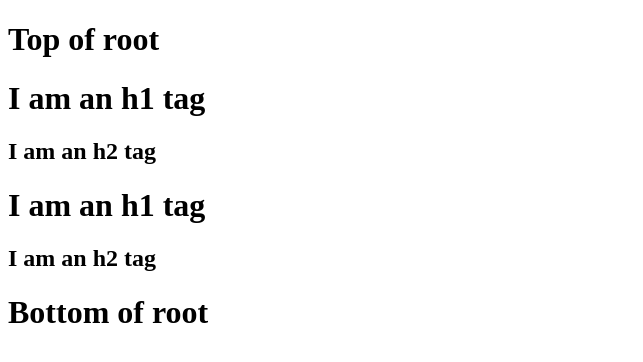
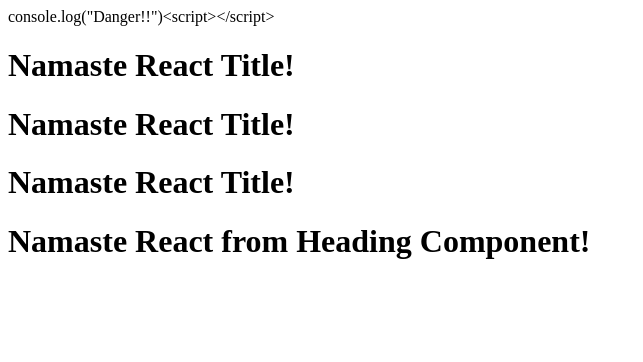
Before and after one commit to Harshita-Kohli/Namaste-React, a React (Vite) app: page / in a window 1280 px wide. Shown: the top 362 px of the page, without its empty margins (0-643 px from the left). Built offline with nearby package versions, Linux system fonts and the light colour scheme.

Commit message:
episode-03

```diff
--- a/App.js
+++ b/App.js
@@ -1,38 +1,44 @@
 import React from "react";
 import ReactDOM from "react-dom/client";
 
-//The React equivalent of the above HTML is this:
-const parent = React.createElement("div", { id: "parent" }, //parent div
-    [React.createElement("div", { id: "child1" }, //child 1 div having h1 and h2
-        [React.createElement("h1", {}, "I am an h1 tag"), React.createElement("h2", {}, "I am an h2 tag")])
-        ,
-    React.createElement("div", { id: "child2" }, ///child 2 div having h1 and h2
-        [React.createElement("h1", {}, "I am an h1 tag"), React.createElement("h2", {}, "I am an h2 tag")])
-    ]
-);
+//React Element
+// const heading = React.createElement("h1", {}, "Namaste React!"); //a React element created using core react
+
+const jsxHeading = <h1 className="heading">Namaste React</h1>;// react element created using JSx syntax
+
+//----------------------------------------------
+//React Functional Component: a JS function returning some piece of JSX
+//Using Normal Arrow function syntax:
+const TitleComponent = () =>{
+    return <h1 className="heading">Namaste React Title!</h1>;
+}
+//We are doing Component Composition when we are using a component inside another component
+//Using Shorthand Arrow function notation:
+const HeadingComponent = () => (
+        <div>
+            <TitleComponent/>
+            <h1 className="heading2">Namaste React from Heading Component!</h1>
+        </div>
+    )
+//--------------------------------------------
+//Trying to inject a malicious script in the JSX
+const title = `console.log("Danger!!")<script></script>`;
+
+const HeadingComponent2 = () => {
+    return <div>
+                {title}
+                {/**All the following three are the ways to use a component inside another component*/}
+                {TitleComponent()}
+                <TitleComponent/>
+                <TitleComponent></TitleComponent>
+
+                <h1 className="heading2">Namaste React from Heading Component!</h1>
+            </div>
+}
+
 const root = ReactDOM.createRoot(document.getElementById("root"));
-root.render(parent);
-console.log(parent);
-
-
-// const heading = React.createElement(
-//     "h1",
-//     {id:"heading", xyz: "abc"},  //the 2nd argument is the attributes that we want to give to the h1 tag
-//     "Hello World from React!"
-//     ); //create an h1 element
-// const root = ReactDOM.createRoot(document.getElementById("root"));//we have created a root for our react library
-// root.render(heading);//to render our heading inside root
-// console.log(heading); //this logs a React element( a JS object )
-
-/**
- * <div id = "parent">
-    * <div id = "child1">
-    *   <h1>I am an h1 tag</h1>
-    *   <h2>I am an h2 tag</h2>
-    * </div>
-    * <div id = "child2">
-    *   <h1>I am an h1 tag</h1>
-    *   <h2>I am an h2 tag</h2>
-    * </div>
- * </div>
- */
+root.render(<HeadingComponent2/>);
+//there will be no difference between these 2 headings since both at the end
+//of day are React elements:
+// console.log(heading);
+// console.log(jsxHeading);
--- a/index.html
+++ b/index.html
@@ -1,32 +1,15 @@
 <!DOCTYPE html>
 <html lang="en">
-<head>
-    <meta charset="UTF-8">
-    <meta name="viewport" content="width=device-width, initial-scale=1.0">
+  <head>
+    <meta charset="UTF-8" />
+    <meta name="viewport" content="width=device-width, initial-scale=1.0" />
     <title>Document</title>
-    <link rel = "stylesheet" href = "./index.css">
-</head>
-<body>
-    <h1>Top of root</h1>
-    <div id = "root">
-        <h1>Akshay is here!</h1>
+    <link rel="stylesheet" href="./index.css" />
+  </head>
+  <body>
+    <div id="root">
+      <h1>Not Rendered!</h1>
     </div>
-    <h1>Bottom of root</h1>
-    <!-- <script>
-        const heading = document.createElement("h1");
-        heading.innerHTML = "Hello World From JavaScript!";
-
-        const root = document.getElementById("root");
-        root.appendChild(heading);//a method that is on every html node. So the heading ie <h1> will get appended as a child inside the root div
-    </script> -->
-    <!-- <script crossorigin src="https://unpkg.com/react@18/umd/react.development.js"></script>
-    <script crossorigin src="https://unpkg.com/react-dom@18/umd/react-dom.development.js"></script> -->
-
-    <script type = "module" src = "./App.js"></script>
-    <!-- <script> -->
-        <!-- // const heading = React.createElement("h1", {}, "Hello World from React!"); //create an h1 element
-        // const root = ReactDOM.createRoot(document.getElementsById("root"));//we have created a root for our react library
-        // root.render(heading);//to render our heading inside root -->
-    <!-- </script> -->
-</body>
+    <script type="module" src="./App.js"></script>
+  </body>
 </html>
```
